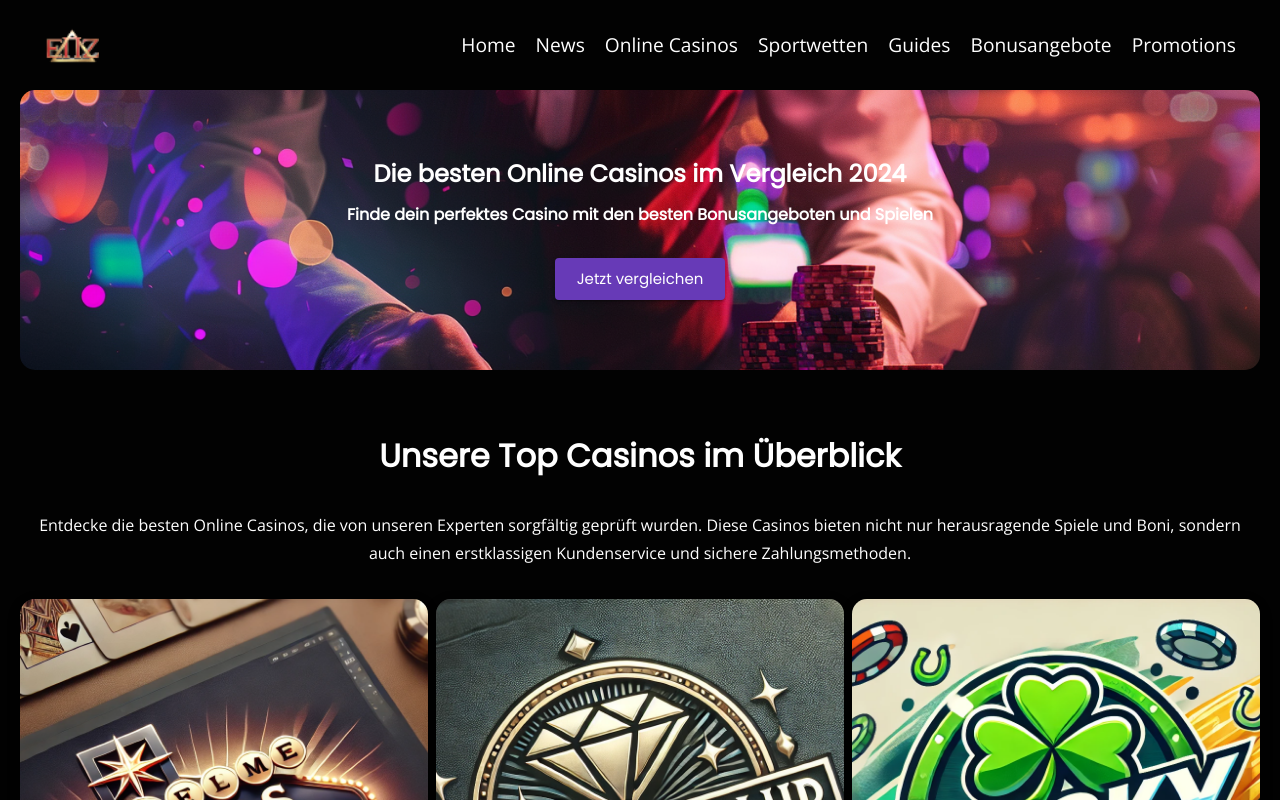
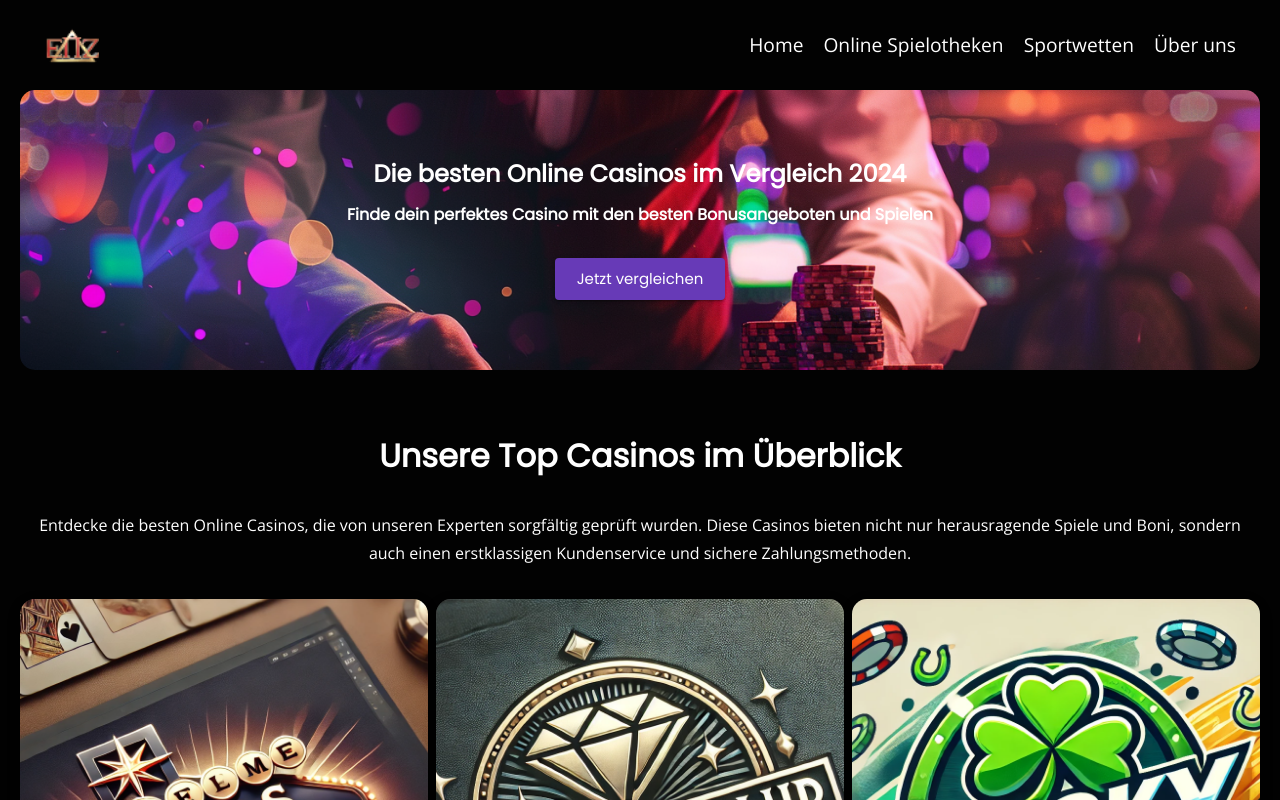
Before and after one commit to NicoLoyLife/einfachnurzocken, a React (Create React App) app: page / in a window 1280 px wide. Shown: the top 800 px of the page. Built offline with nearby package versions, Linux system fonts and the light colour scheme.

Commit message:
Getrennte Bereiche für Sportwetten und Online Spielotheken

```diff
--- a/package.json
+++ b/package.json
@@ -9,6 +9,7 @@
     "@fontsource/poppins": "^5.0.15",
     "@mui/icons-material": "^5.16.7",
     "@mui/material": "^5.16.7",
+    "@reduxjs/toolkit": "^2.2.7",
     "@testing-library/jest-dom": "^5.17.0",
     "@testing-library/react": "^13.4.0",
     "@testing-library/user-event": "^13.5.0",
@@ -16,6 +17,7 @@
     "date-fns": "^3.6.0",
     "react": "^18.3.1",
     "react-dom": "^18.3.1",
+    "react-redux": "^9.1.2",
     "react-router-dom": "^6.25.1",
     "react-scripts": "5.0.1",
     "styled-components": "^6.1.12",
--- a/src/components/common/Navbar.js
+++ b/src/components/common/Navbar.js
@@ -1,13 +1,35 @@
-import React, { useState } from 'react';
-import { AppBar, Toolbar, IconButton, Drawer, List, ListItem, ListItemText, ListItemButton, Box, Typography, Divider } from '@mui/material';
-import MenuIcon from '@mui/icons-material/Menu';
-import CloseIcon from '@mui/icons-material/Close';
-import { Link } from 'react-router-dom';
-import { Facebook, Instagram, Twitter, YouTube } from '@mui/icons-material'; // Verwenden Sie Twitter-Icon
-import logo from '../../assets/images/logo.png';
+import React, { useState, useEffect } from "react";
+import { useSelector, useDispatch } from "react-redux";
+import {
+  AppBar,
+  Toolbar,
+  IconButton,
+  Drawer,
+  List,
+  ListItem,
+  ListItemText,
+  ListItemButton,
+  Box,
+  Typography,
+  Divider,
+  Switch,
+} from "@mui/material";
+import MenuIcon from "@mui/icons-material/Menu";
+import CloseIcon from "@mui/icons-material/Close";
+import { Link, useLocation, useNavigate } from "react-router-dom";
+import { Facebook, Instagram, Twitter, YouTube } from "@mui/icons-material"; // Verwenden Sie Twitter-Icon
+import logo from "../../assets/images/logo.png";
+import { setSection } from "../../redux/sectionSlice";
 
 function Navbar() {
   const [drawerOpen, setDrawerOpen] = useState(false);
+  const dispatch = useDispatch();
+  const navigate = useNavigate();
+  // Aktuelle URL der Seite
+  const location = useLocation();
+
+  // Redux state für die aktuelle Section (sportwetten oder online-spielotheken)
+  const currentSection = useSelector((state) => state.section.currentSection);
 
   const toggleDrawer = (open) => () => {
     setDrawerOpen(open);
@@ -17,21 +39,72 @@ function Navbar() {
     setDrawerOpen(false);
   };
 
-  const menuItems = [
-    { text: 'Home', link: '/' },
-    { text: 'News', link: '/news' },
-    { text: 'Online Casinos', link: '/online-casinos' },
-    { text: 'Sportwetten', link: '/sportwetten' },
-    { text: 'Guides', link: '/guides' },
-    { text: 'Bonusangebote', link: '/bonusangebote' },
-    { text: 'Promotions', link: '/promotions' },
+  const handleSectionToggle = (event) => {
+    const newSection = event.target.checked ? "online-spielotheken" : "sportwetten";
+    dispatch(setSection(newSection));
+    navigate(newSection === 'sportwetten' ? '/sportwetten' : '/online-spielotheken');
+  };
+
+  useEffect(() => {
+    // Setzt die aktuelle Section basierend auf der URL
+    if (location.pathname.includes("sportwetten")) {
+      dispatch(setSection("sportwetten"));
+    } else if (location.pathname.includes("online-spielotheken")) {
+      dispatch(setSection("online-spielotheken"));
+    }
+  }, [location.pathname, dispatch]);
+
+  // Standard Menü für die allgemeine Startseite
+  const defaultMenuItems = [
+    { text: "Home", link: "/" },
+    { text: "Online Spielotheken", link: "/online-spielotheken" },
+    { text: "Sportwetten", link: "/sportwetten" },
+    { text: "Über uns", link: "/about" },
   ];
 
+  // Menü für Sportwetten-Bereich
+  const menuItemsSportwetten = [
+    { text: "Home", link: "/sportwetten" },
+    { text: "Sportwetten-Bonus", link: "/sportwetten-bonus" },
+    { text: "Wett-Tipps", link: "/sportwetten/wett-tipps" },
+    { text: "Guides", link: "/sportwetten/guides-sportwetten" },
+  ];
+
+  // Menü für Online-Spielotheken-Bereich
+  const menuItemsOnlineSpielotheken = [
+    { text: "Home", link: "/online-spielotheken" },
+    {
+      text: "Anbieter-Vergleich",
+      link: "/online-spielotheken/anbieter-vergleich",
+    },
+    { text: "News", link: "/online-spielotheken/news" },
+    { text: "Spiele", link: "/online-spielotheken/spiele" },
+    { text: "Guides", link: "/online-spielotheken/guides" },
+  ];
+
+  // Festlegen welches Menü gezeigt wird
+  const menuItems =
+    location.pathname === "/"
+      ? defaultMenuItems
+      : currentSection === "sportwetten"
+      ? menuItemsSportwetten
+      : menuItemsOnlineSpielotheken;
+
   const drawer = (
-    <Box sx={{ width: '100vw', height: '100vh', padding: '30px' }}>
-      <Box sx={{ display: 'flex', justifyContent: 'space-between', alignItems: 'center' }}>
-        <Box component={Link} to="/" sx={{ display: 'flex', alignItems: 'center' }}>
-          <img src={logo} alt="EinfachNurZocken" style={{ height: '55px' }} />
+    <Box sx={{ width: "100vw", height: "100vh", padding: "30px" }}>
+      <Box
+        sx={{
+          display: "flex",
+          justifyContent: "space-between",
+          alignItems: "center",
+        }}
+      >
+        <Box
+          component={Link}
+          to="/"
+          sx={{ display: "flex", alignItems: "center" }}
+        >
+          <img src={logo} alt="EinfachNurZocken" style={{ height: "55px" }} />
         </Box>
         <IconButton
           edge="end"
@@ -39,27 +112,27 @@ function Navbar() {
           aria-label="close"
           onClick={toggleDrawer(false)}
           sx={{
-            backgroundColor: 'transparent',
-            '&:hover': {
-              backgroundColor: 'transparent',
-              cursor: 'pointer'
-            }
+            backgroundColor: "transparent",
+            "&:hover": {
+              backgroundColor: "transparent",
+              cursor: "pointer",
+            },
           }}
         >
           <Typography sx={{ mr: 1 }}>Schließen</Typography>
           <CloseIcon
             sx={{
               fontSize: 32,
-              transition: 'transform 0.3s ease-in-out',
-              '&:hover': {
-                transform: 'rotate(180deg)',
+              transition: "transform 0.3s ease-in-out",
+              "&:hover": {
+                transform: "rotate(180deg)",
               },
             }}
           />
         </IconButton>
       </Box>
 
-      <List sx={{ marginTop: '20px'}}>
+      <List sx={{ marginTop: "20px" }}>
         {menuItems.map((item) => (
           <ListItem key={item.text} disablePadding>
             <ListItemButton
@@ -67,47 +140,85 @@ function Navbar() {
               to={item.link}
               onClick={handleMenuItemClick}
               sx={{
-                padding: '5px',
-                color: 'grey.300',
-                '&:hover': {
-                  backgroundColor: 'transparent',
-                  color: 'white',
+                padding: "5px",
+                color: "grey.300",
+                "&:hover": {
+                  backgroundColor: "transparent",
+                  color: "white",
                 },
               }}
             >
-              <ListItemText primary={<Typography variant="h6">{item.text}</Typography>} />
+              <ListItemText
+                primary={<Typography variant="h6">{item.text}</Typography>}
+              />
             </ListItemButton>
           </ListItem>
         ))}
       </List>
 
-      <Divider sx={{ marginTop: '20px', marginBottom: '10px' }} />
+      <Divider sx={{ marginTop: "20px", marginBottom: "10px" }} />
 
-      <Box sx={{ display: 'flex', justifyContent: 'flex-start', gap: '15px' }}>
-        <IconButton color='inherit' href='https://facebook.com' target='_blank'>
+      <Box sx={{ display: "flex", justifyContent: "flex-start", gap: "15px" }}>
+        <IconButton color="inherit" href="https://facebook.com" target="_blank">
           <Facebook />
         </IconButton>
-        <IconButton color='inherit' href='https://instagram.com' target='_blank'>
+        <IconButton
+          color="inherit"
+          href="https://instagram.com"
+          target="_blank"
+        >
           <Instagram />
         </IconButton>
-        <IconButton color='inherit' href='https://twitter.com' target='_blank'>
+        <IconButton color="inherit" href="https://twitter.com" target="_blank">
           <Twitter /> {/* Verwenden Sie Twitter-Icon */}
         </IconButton>
-        <IconButton color='inherit' href='https://youtube.com' target='_blank'>
+        <IconButton color="inherit" href="https://youtube.com" target="_blank">
           <YouTube />
         </IconButton>
       </Box>
-
     </Box>
   );
 
   return (
-    <AppBar position="static" sx={{ backgroundColor: 'transparent', backgroundImage: 'none', boxShadow: 'none', height:'90px', padding: '0 20px' }}>
-      <Toolbar sx={{ justifyContent: 'space-between', height: '100%' }}>
+    <>
+      {/* Top Bar für die Auswahl des Bereichs */}
+      {location.pathname !== "/" && (
+        <AppBar
+          position="static"
+          sx={{ backgroundColor: "lightgray", padding: "5px 20px" }}
+        >
+          <Toolbar sx={{ justifyContent: "space-between" }}>
+            <Typography variant="body1">Sportwetten</Typography>
+            <Switch
+              checked={currentSection === "online-spielotheken"}
+              onChange={handleSectionToggle}
+              name="sectionToggle"
+              color="primary"
+            />
+            <Typography variant="body1">Online Spielotheken</Typography>
+          </Toolbar>
+        </AppBar>
+      )}
 
+      {/* Haupt-Navigation */}
+      <AppBar
+        position="static"
+        sx={{
+          backgroundColor: "transparent",
+          backgroundImage: "none",
+          boxShadow: "none",
+          height: "90px",
+          padding: "0 20px",
+        }}
+      >
+        <Toolbar sx={{ justifyContent: "space-between", height: "100%" }}>
           {/* Logo */}
-        <Box component={Link} to="/" sx={{ display: 'flex', alignItems: 'center' }}>
-          <img src={logo} alt="EinfachNurZocken" style={{ height: '55px' }} />
+          <Box
+            component={Link}
+            to="/"
+            sx={{ display: "flex", alignItems: "center" }}
+          >
+            <img src={logo} alt="EinfachNurZocken" style={{ height: "55px" }} />
           </Box>
 
           {/* Hamburger Menu für Mobile */}
@@ -117,27 +228,40 @@ function Navbar() {
             aria-label="menu"
             onClick={toggleDrawer(true)}
             sx={{
-            display: { xs: 'block', md: 'none' },
-            padding: '0',
-            backgroundColor: 'transparent',
-            '&:hover': {
-              backgroundColor: 'transparent',
-              cursor: 'pointer'
-            }
+              display: { xs: "block", md: "none" },
+              padding: "0",
+              backgroundColor: "transparent",
+              "&:hover": {
+                backgroundColor: "transparent",
+                cursor: "pointer",
+              },
             }}
           >
             <MenuIcon sx={{ fontSize: 32 }} />
           </IconButton>
 
           {/* Navigation Links für Desktop */}
-        <Box sx={{ display: { xs: 'none', md: 'flex' }, gap: '20px', alignItems: 'center' }}>
+          <Box
+            sx={{
+              display: { xs: "none", md: "flex" },
+              gap: "20px",
+              alignItems: "center",
+            }}
+          >
             {menuItems.map((item) => (
-            <Link key={item.text} to={item.link} style={{ textDecoration: 'none', color: 'inherit', fontSize: '1.2rem' }}>
+              <Link
+                key={item.text}
+                to={item.link}
+                style={{
+                  textDecoration: "none",
+                  color: "inherit",
+                  fontSize: "1.2rem",
+                }}
+              >
                 {item.text}
               </Link>
             ))}
           </Box>
-
         </Toolbar>
 
         <Drawer
@@ -146,15 +270,16 @@ function Navbar() {
           onClose={toggleDrawer(false)}
           PaperProps={{
             sx: {
-            width: '100%',
-            height: '100%',
-            backgroundColor: 'background.default',
-          }
+              width: "100%",
+              height: "100%",
+              backgroundColor: "background.default",
+            },
           }}
         >
           {drawer}
         </Drawer>
       </AppBar>
+    </>
   );
 }
 
--- a/src/index.js
+++ b/src/index.js
@@ -4,13 +4,19 @@ import { ThemeProvider } from '@mui/material/styles';
 import CssBaseline from '@mui/material/CssBaseline';
 import App from './App';
 import themes from './theme';
+import { Provider } from 'react-redux';
+import { store } from './redux/store';
 
 const root = ReactDOM.createRoot(document.getElementById('root'));
 root.render(
   <React.StrictMode>
-    <ThemeProvider theme={themes.elegantPurple}>
-      <CssBaseline />
-      <App />
-    </ThemeProvider>
+    {/* Redux Provider um die gesamte App */}
+    <Provider store={store}>
+      {/* Material UI Theme Provider */}
+      <ThemeProvider theme={themes.elegantPurple}>
+        <CssBaseline />
+        <App />
+      </ThemeProvider>
+    </Provider>
   </React.StrictMode>
 );
--- /dev/null
+++ b/src/redux/sectionSlice.js
@@ -0,0 +1,22 @@
+import { createSlice } from "@reduxjs/toolkit";
+
+const initialState = {
+    currentSection: 'online-spielotheken',
+};
+
+export const sectionSlice = createSlice({
+    name: 'section',
+    initialState,
+    reducers: {
+        toggleSection: (state) => {
+            state.currentSection = state.currentSection === 'online-spielotheken' ? 'sportwetten' : 'online-spielotheken';
+        },
+        setSection: (state, action) => {
+            state.currentSection = action.payload;
+        }
+    },
+});
+
+export const { toggleSection, setSection } = sectionSlice.actions;
+
+export default sectionSlice.reducer;
--- /dev/null
+++ b/src/redux/store.js
@@ -0,0 +1,8 @@
+import { configureStore } from '@reduxjs/toolkit';
+import sectionReducer from './sectionSlice';
+
+export const store = configureStore({
+  reducer: {
+    section: sectionReducer,
+  },
+});
```
Also changed, not shown: 1 other file (tests, documents, lock files or other folders). Lines whose indentation alone changed are shown as unchanged.
